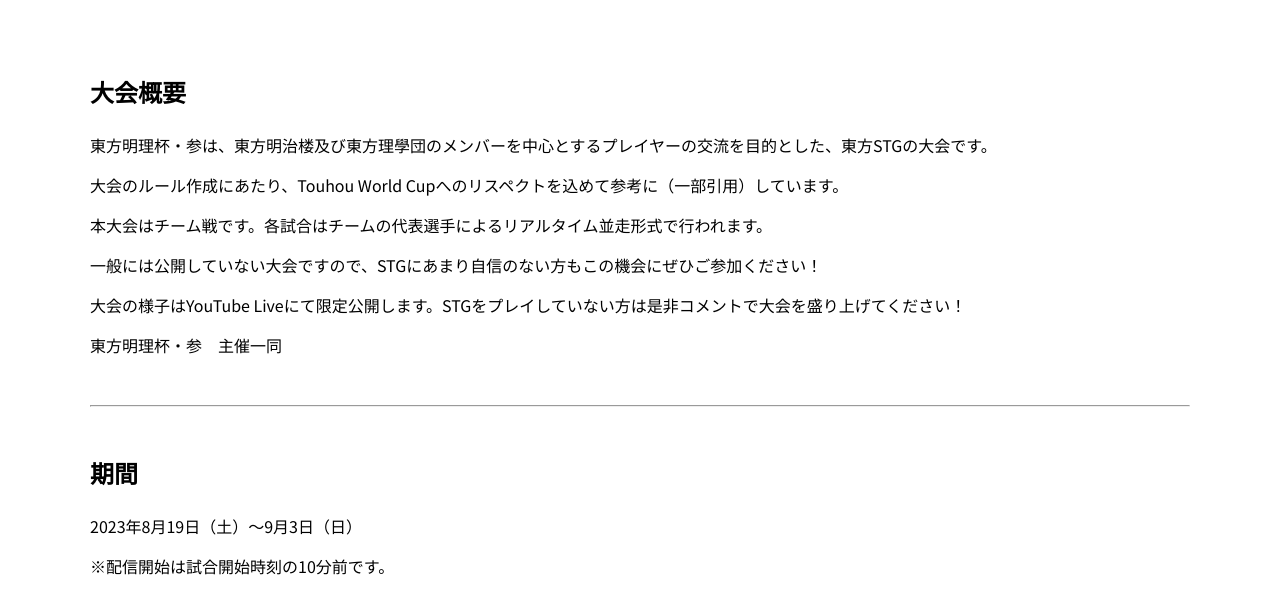
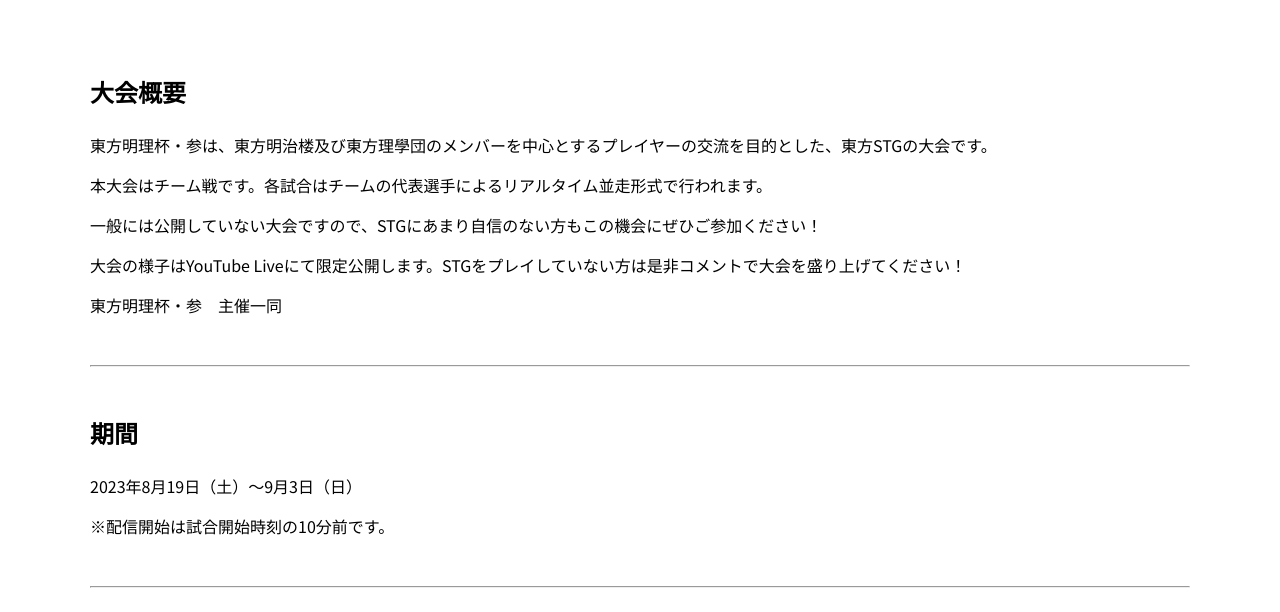
Before and after one commit to MeiriSTG/official-page, a plain HTML site: page sub/meiricup-03.html in a window 1280 px wide. Shown: the part 188-800 px from the top of the page. Drawn offline with Linux system fonts and the light colour scheme.

Commit message:
Update meiricup-03.html

```diff
--- a/sub/meiricup-03.html
+++ b/sub/meiricup-03.html
@@ -12,7 +12,6 @@
     <h3>大会概要</h3>
 
     <p>東方明理杯・参は、東方明治楼及び東方理學団のメンバーを中心とするプレイヤーの交流を目的とした、東方STGの大会です。</p>
-    <p>大会のルール作成にあたり、Touhou World Cupへのリスペクトを込めて参考に（一部引用）しています。</p>
     <p>本大会はチーム戦です。各試合はチームの代表選手によるリアルタイム並走形式で行われます。</p>
     <p>一般には公開していない大会ですので、STGにあまり自信のない方もこの機会にぜひご参加ください！</p>
     <p>大会の様子はYouTube Liveにて限定公開します。STGをプレイしていない方は是非コメントで大会を盛り上げてください！</p>
```
